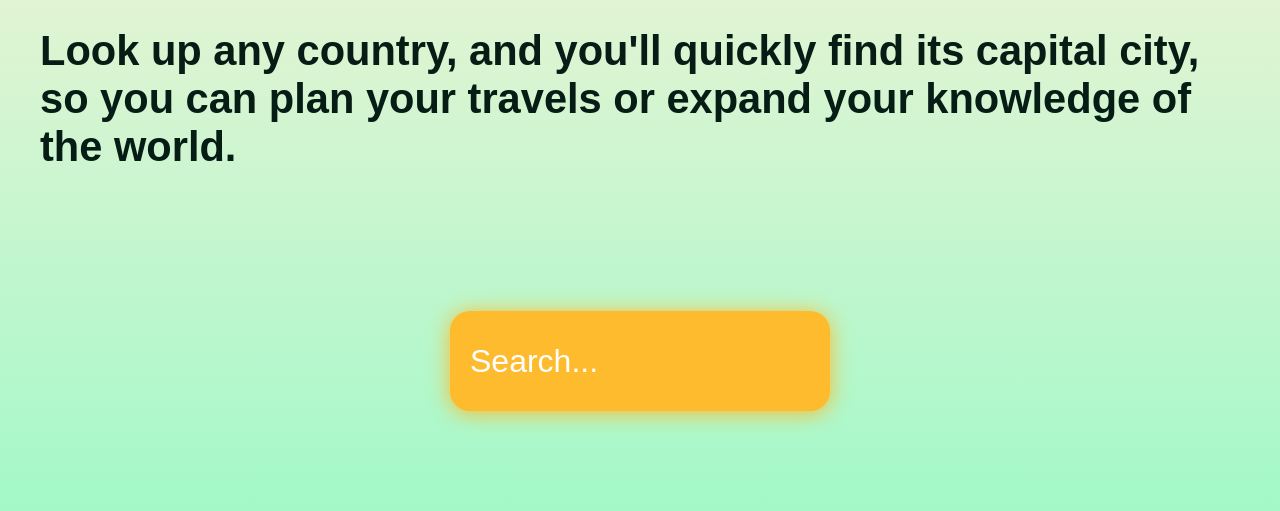
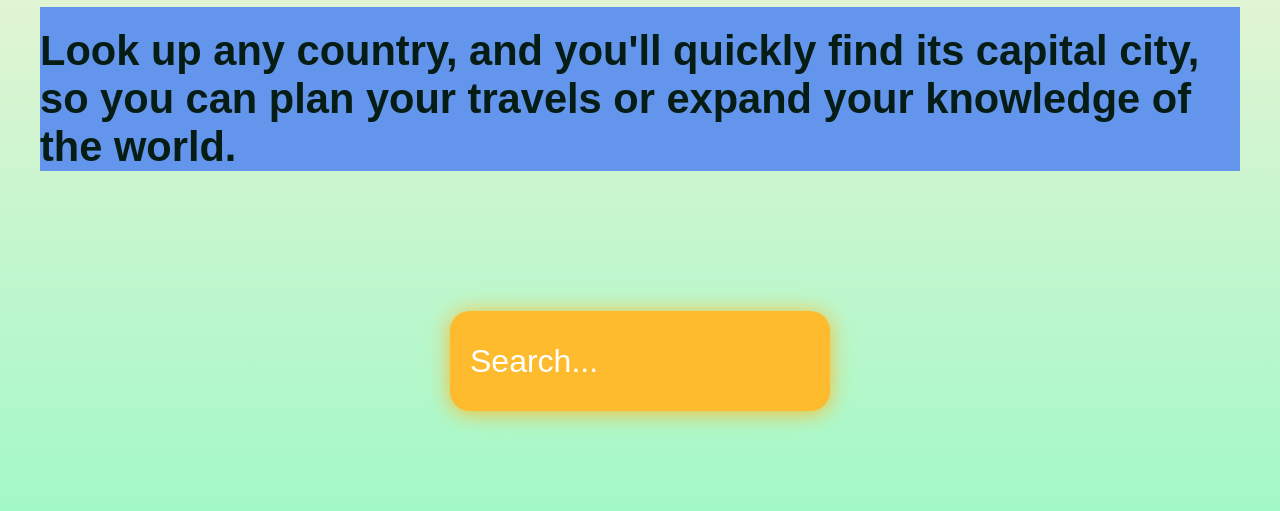
Before and after one commit to IlonaM8/navigate-the-globe, a plain HTML site: page index.html in a window 1280 px wide. Shown: the part 229-740 px from the top of the page. Drawn offline with Linux system fonts and the light colour scheme; a web font is replaced by a local one.

Commit message:
h2 browser ie

```diff
--- a/style.scss
+++ b/style.scss
@@ -59,6 +59,8 @@ p {
 }
 h2 {
 	padding-top: 20px;
+	background-color: cornflowerblue;
+	max-width: 100vw;
 	color: $color_dark-green;
 }
 main {
```
Also changed, not shown: style.css, 1 other file.
